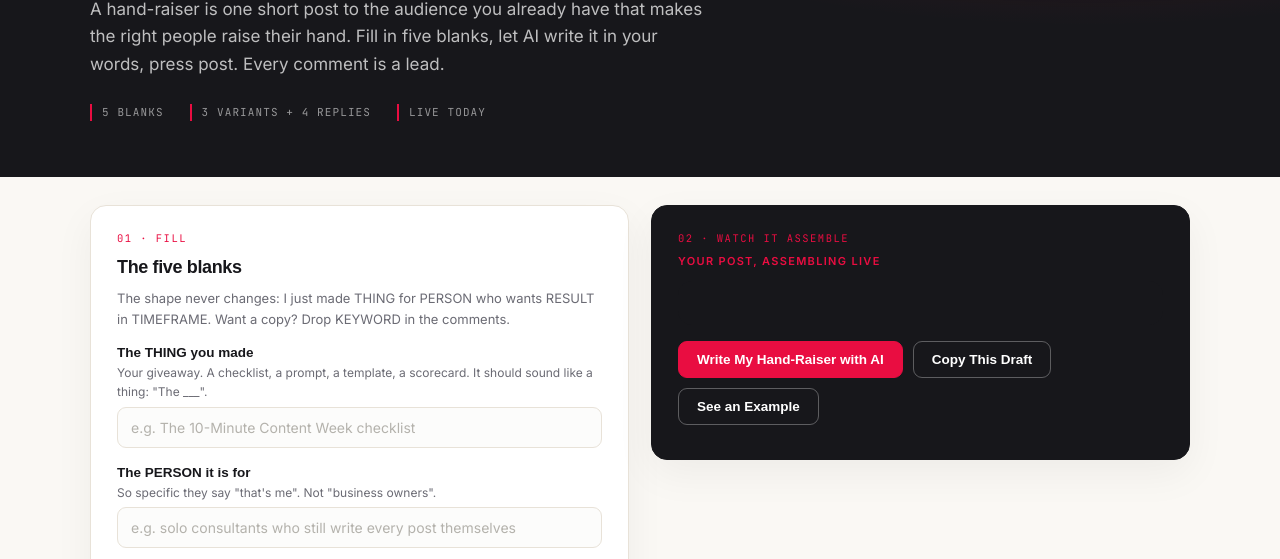
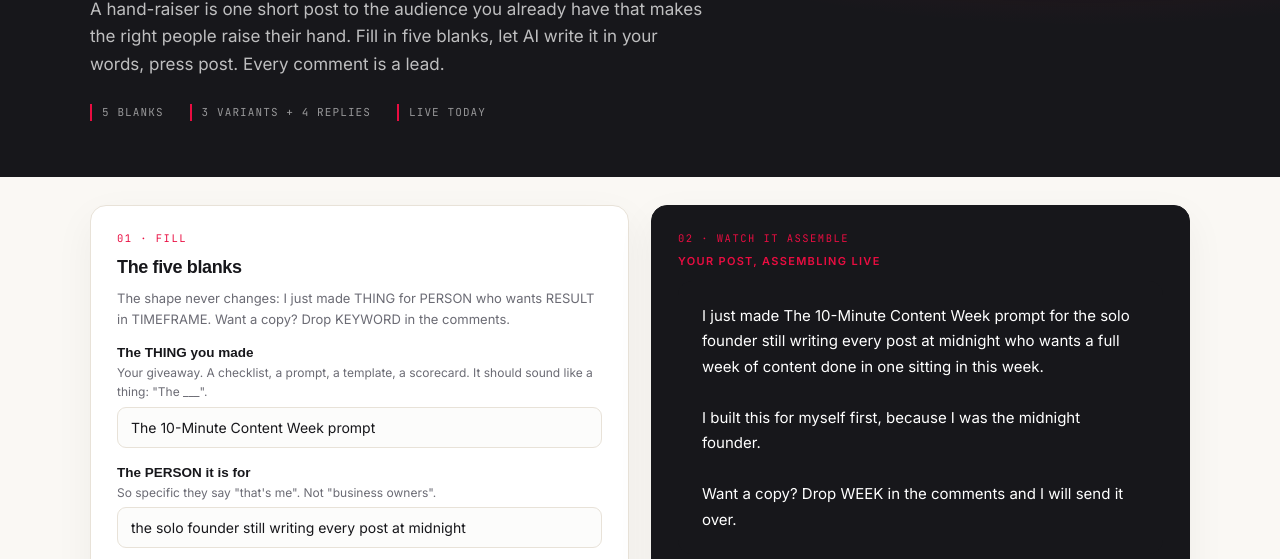
Before and after one commit to danielpaulai/Hand-Raiser-post, a plain HTML site: page index.html in a window 1280 px wide. Both pictures are taken after a click on the button "See an Example". Shown: the part 233-792 px from the top of the page. Drawn offline with Linux system fonts and the light colour scheme; a web font is replaced by a local one.

Commit message:
Fix example handler after score-card removal
Co-Authored-By: Claude Fable 5 <noreply@anthropic.com>

```diff
--- a/index.html
+++ b/index.html
@@ -300,6 +300,9 @@ const EXAMPLE = {
 document.getElementById("btnExample").addEventListener("click", ()=>{
   Object.assign(state, EXAMPLE); save();
   document.querySelectorAll("[data-key]").forEach(el => { if(state[el.dataset.key] !== undefined) el.value = state[el.dataset.key]; });
+  render();
+  const st = $("status"); st.className = "status ok"; st.style.color = ""; st.textContent = "Example loaded: the AI Founder Circle hand-raiser. Now swap in your own five blanks.";
+});
 
 render();
 document.querySelectorAll('.card').forEach(c => c.classList.add('reveal'));
```
